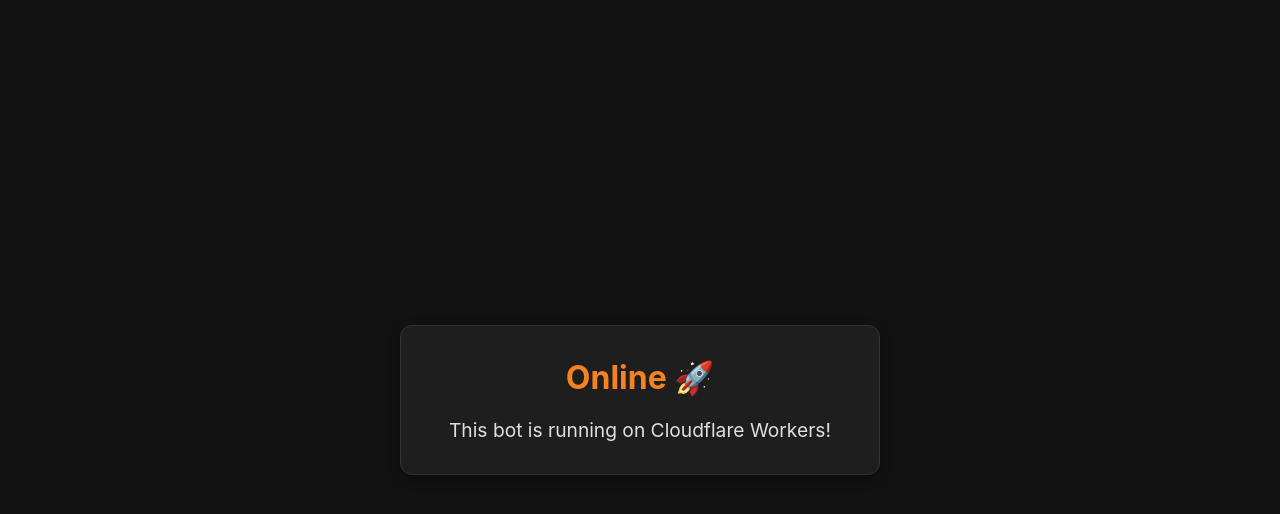
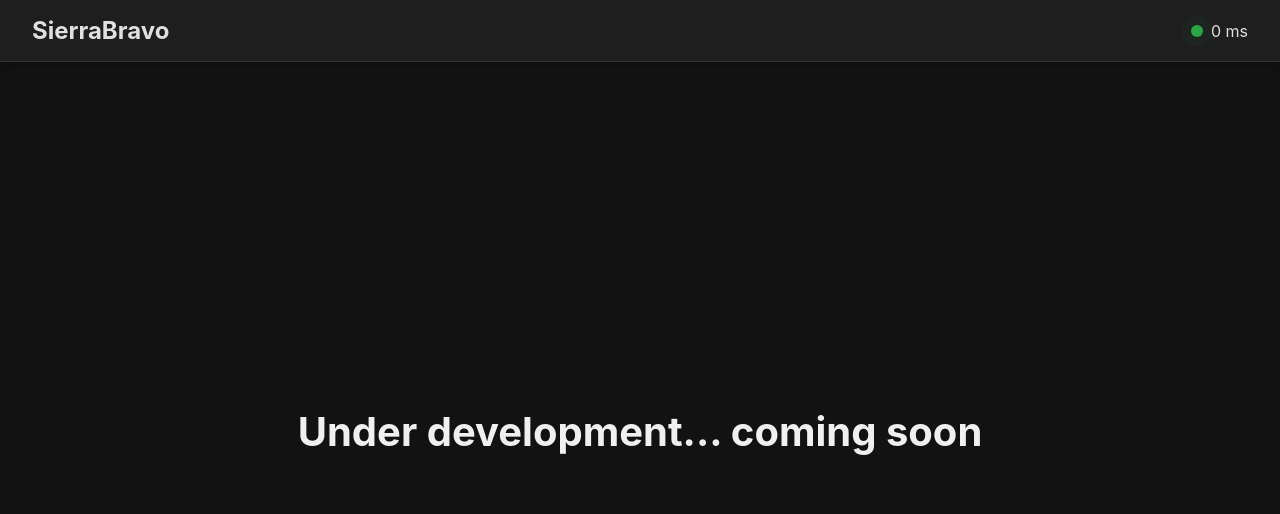
Before and after one commit to HSB7700DEV/sierrabravo, a website: page src/index.html in a window 1280 px wide. Drawn offline with Linux system fonts and the light colour scheme.

```diff
--- a/src/commands/currencyprize.js
+++ b/src/commands/currencyprize.js
@@ -1,5 +1,4 @@
 // src/commands/currencyprize.js
-import { logErrorToAdmin } from '../utils/errorHandler.js';
 /**
  * A helper function to parse data from a specific row.
  * This function is now private to this command file.
--- a/src/commands/ping.js
+++ b/src/commands/ping.js
@@ -1,6 +1,5 @@
 // src/commands/ping.js
 
-import { logErrorToAdmin } from '../utils/errorHandler.js';
 
 export default {
   name: '/ping',
--- a/src/index.html
+++ b/src/index.html
@@ -3,39 +3,97 @@
 <head>
   <meta charset="UTF-8">
   <meta name="viewport" content="width=device-width, initial-scale=1.0">
-  <title>Cloudflare Worker Bot</title>
+  <title>SierraBravo Bot</title>
   <style>
     body {
       font-family: -apple-system, BlinkMacSystemFont, "Segoe UI", Roboto, Helvetica, Arial, sans-serif;
-      display: grid;
-      place-items: center;
-      height: 100vh;
       margin: 0;
       background-color: #121212;
       color: #e0e0e0;
+      display: flex;
+      flex-direction: column;
+      height: 100vh;
     }
-    .card {
+    header {
+      display: flex;
+      justify-content: space-between;
+      align-items: center;
+      padding: 1rem 2rem;
       background-color: #1e1e1e;
-      padding: 2rem 3rem;
-      border-radius: 12px;
+      border-bottom: 1px solid #333;
+      box-shadow: 0 2px 8px rgba(0, 0, 0, 0.3);
+    }
+    .bot-name {
+      font-size: 1.5rem;
+      font-weight: bold;
+    }
+    .status-indicator {
+      display: flex;
+      align-items: center;
+      gap: 0.5rem;
+    }
+    .status-dot {
+      width: 12px;
+      height: 12px;
+      background-color: #28a745; /* Green */
+      border-radius: 50%;
+      animation: pulse 2s infinite;
+    }
+    /* Animation for the status dot */
+    @keyframes pulse {
+      0% { box-shadow: 0 0 0 0 rgba(40, 167, 69, 0.7); }
+      70% { box-shadow: 0 0 0 10px rgba(40, 167, 69, 0); }
+      100% { box-shadow: 0 0 0 0 rgba(40, 167, 69, 0); }
+    }
+    main {
+      flex-grow: 1;
+      display: grid;
+      place-items: center;
       text-align: center;
-      border: 1px solid #333;
-      box-shadow: 0 4px 12px rgba(0, 0, 0, 0.4);
     }
-    h1 {
-      color: #f6821f; /* Cloudflare Orange */
-      margin-top: 0;
-    }
-    p {
-      font-size: 1.2rem;
-      margin-bottom: 0;
+    .main-content h1 {
+      font-size: 2.5rem;
+      color: #f0f0f0;
     }
   </style>
 </head>
 <body>
-  <div class="card">
-    <h1>Online 🚀</h1>
-    <p>This bot is running on Cloudflare Workers!</p>
-  </div>
+  <header>
+    <div class="bot-name">SierraBravo</div>
+    <div class="status-indicator">
+      <span class="status-dot"></span>
+      <span id="ping-value">-- ms</span>
+    </div>
+  </header>
+  <main>
+    <div class="main-content">
+      <h1>Under development... coming soon</h1>
+    </div>
+  </main>
+  <script>
+    async function checkPing() {
+      const pingElement = document.getElementById('ping-value');
+      pingElement.textContent = 'Pinging...';
+      const startTime = Date.now();
+
+      try {
+        // A HEAD request is efficient as we only need the headers, not the full HTML body.
+        await fetch(window.location.href, { method: 'HEAD', cache: 'no-store' });
+        const endTime = Date.now();
+        const latency = endTime - startTime;
+        pingElement.textContent = `${latency} ms`;
+      } catch (error) {
+        console.error('Ping check failed:', error);
+        pingElement.textContent = 'N/A';
+      }
+    }
+
+    // Check ping on page load
+    window.addEventListener('load', () => {
+      checkPing();
+      // And check it again every 30 seconds to keep it updated
+      setInterval(checkPing, 30000);
+    });
+  </script>
 </body>
 </html>
```
Also changed, not shown: src/utils/errorHandler.js (deleted, +0 -24 lines).
